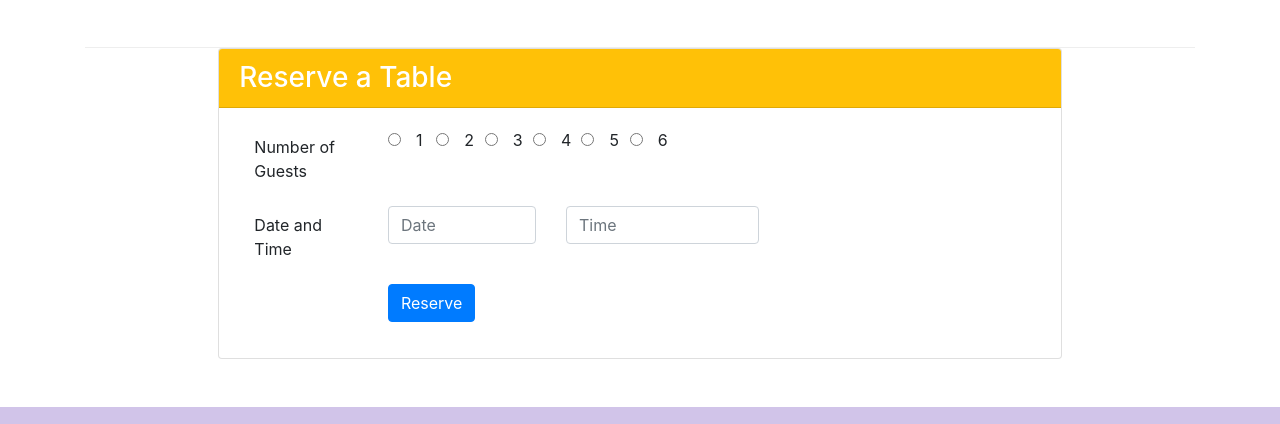
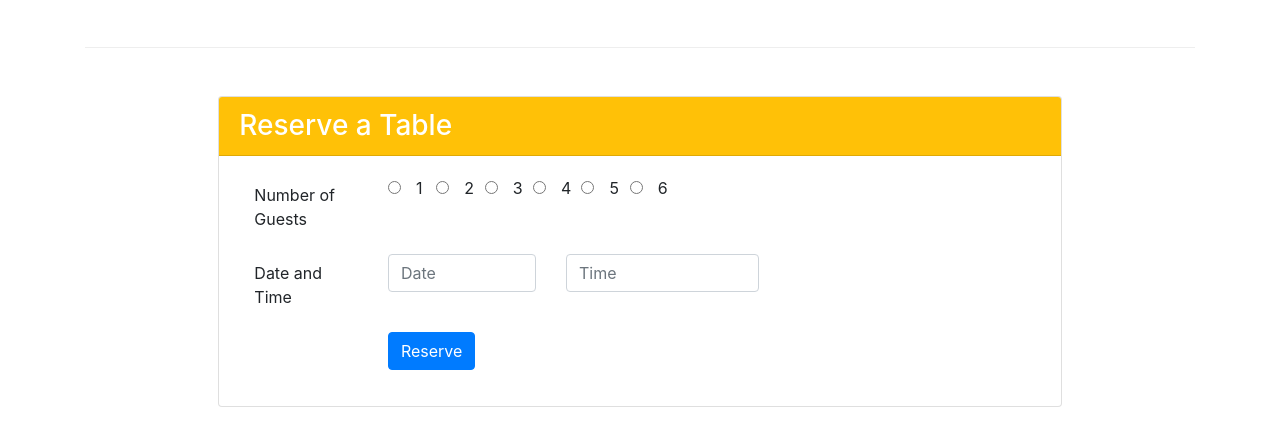
Before and after one commit to ZnS-20/Front-End-Web-UI-Framework-and-Tools-Bootstrap-4, a website: page index.html in a window 1280 px wide. Shown: the part 1486-1910 px from the top of the page. Drawn offline with nearby package versions, Linux system fonts and the light colour scheme.

Commit message:
Update : Assignment-2 added mt-5 to index.html

```diff
--- a/index.html
+++ b/index.html
@@ -96,7 +96,7 @@
             </div>
         </div>
     </div>
-    <div class="row justify-content-center mb-5" id="Reserve">
+    <div class="row justify-content-center mb-5 mt-5" id="Reserve">
         <div class="col-12 col-sm-8">
             <div class="card">
                 <h3 class="card-header bg-warning text-white"> Reserve a Table </h3>
```
